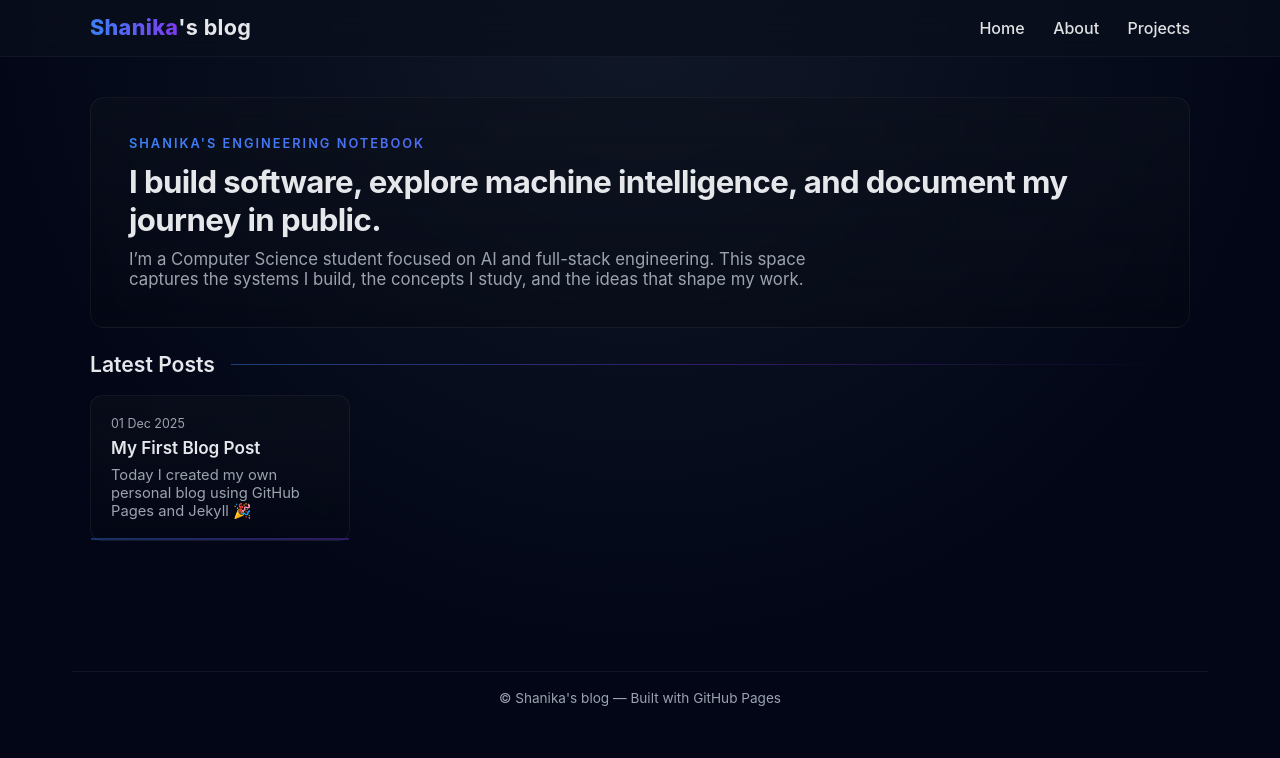
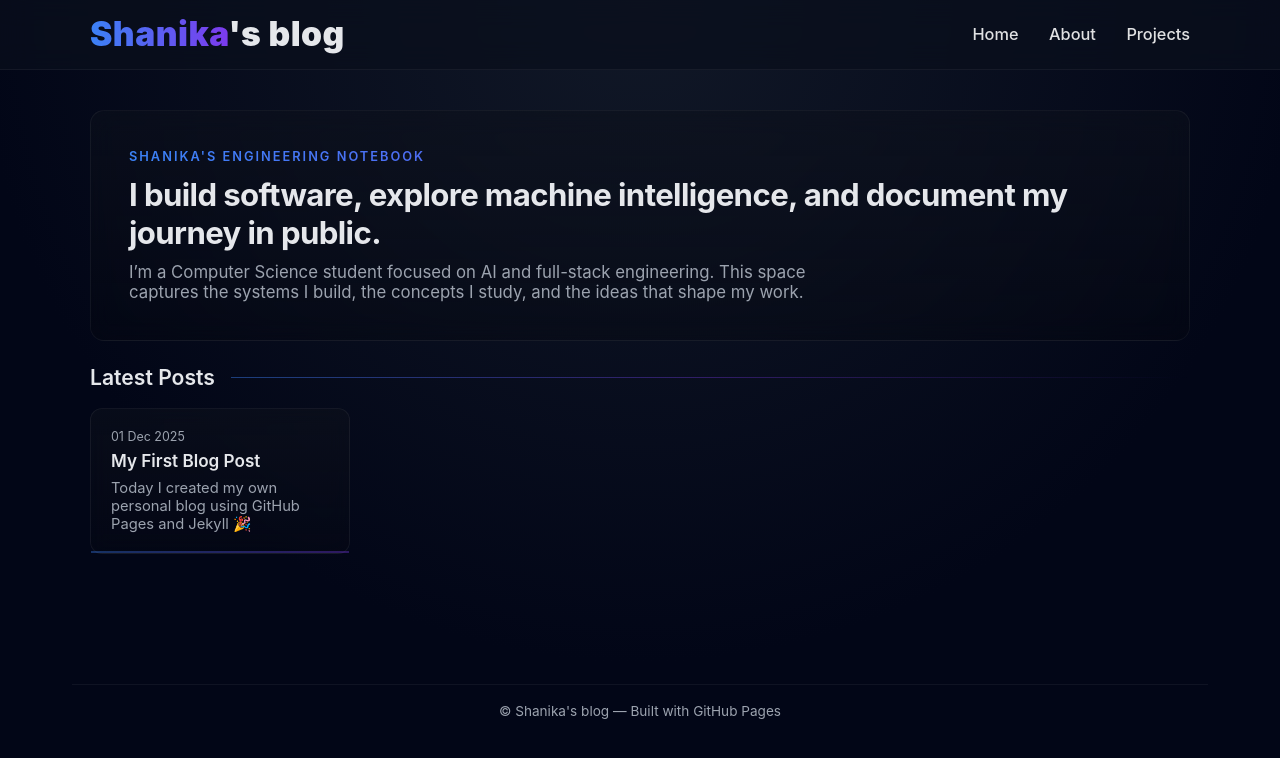
Before and after one commit to shanikashameems/shanikashameems.github.io, a Jekyll site: the page built from index.md, in a window 1280 px wide. Shown: the top 758 px of the page. Built offline with Jekyll 4.4.1, drawn with Linux system fonts in a browser that asks for light colours.

Commit message:
Update default.html

```diff
--- a/_layouts/default.html
+++ b/_layouts/default.html
@@ -25,7 +25,7 @@
 
     /* NAVBAR */
     header{
-      border-bottom:1px solid rgba(255,255,255,0.04);
+      border-bottom:1px solid rgba(255,255,255,0.05);
       position:sticky;
       top:0;
       z-index:10;
@@ -42,37 +42,38 @@
       justify-content:space-between;
     }
 
-    /* BIGGER BRAND */
-    .brand{
-      font-weight:700;
-      font-size:1.35rem; /* INCREASED SIZE */
+    /* BIG BRAND TITLE (Guaranteed Working) */
+    header .nav .brand{
+      font-weight:900;
+      font-size:2.1rem !important;
+      line-height:1.1;
       letter-spacing:.015em;
-      line-height:1.1;
     }
 
-    .brand span{
+    header .nav .brand span{
       background:linear-gradient(90deg,var(--accent),var(--accent-2));
       -webkit-background-clip:text;
       -webkit-text-fill-color:transparent;
-      font-weight:800;
+      font-weight:900;
     }
 
-    /* NAV LINKS BRIGHT + NEW HOVER */
+    /* NAV LINKS */
     .nav-links a{
-      margin-left:24px;
+      margin-left:26px;
       text-decoration:none;
-      font-size:1rem;
+      font-size:1.02rem;
+      font-weight:500;
       color:rgba(255,255,255,0.88);
-      font-weight:500;
       transition:0.25s ease;
     }
 
+    /* NEW BRIGHTER HOVER GLOW */
     .nav-links a:hover{
       color:white;
-      text-shadow:0 0 18px rgba(124,58,237,0.95); /* PURPLE GLOW HOVER */
+      text-shadow:0 0 18px rgba(124,58,237,0.95);
     }
 
-    /* MAIN */
+    /* MAIN AREA */
     main{
       max-width:1100px;
       margin:0 auto;
```
Lines whose indentation alone changed are shown as unchanged.
